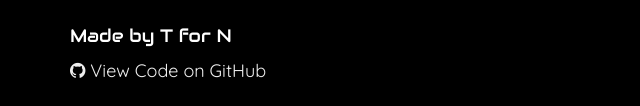
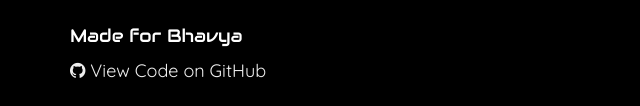
Before and after one commit to Rico45-Vizil/bday1, a website: page index.html in a window 1280 px wide. Shown: the part 1652-1758 px from the top of the page, 0-640 px from the left. Drawn offline with nearby package versions, Linux system fonts and the light colour scheme; a script that the page names is missing.

Commit message:
Update index.html

```diff
--- a/index.html
+++ b/index.html
@@ -536,7 +536,7 @@
 
         <div class="col-lg-12 col-md-12 col-sm-12 col-xs-12">
           <div class="footer">
-            <p class="accent-font">Made by T for N</p>
+            <p class="accent-font">Made for Bhavya</p>
 
             <p>
               <a href="https://github.com/Rico45Vizil/bday">
```
